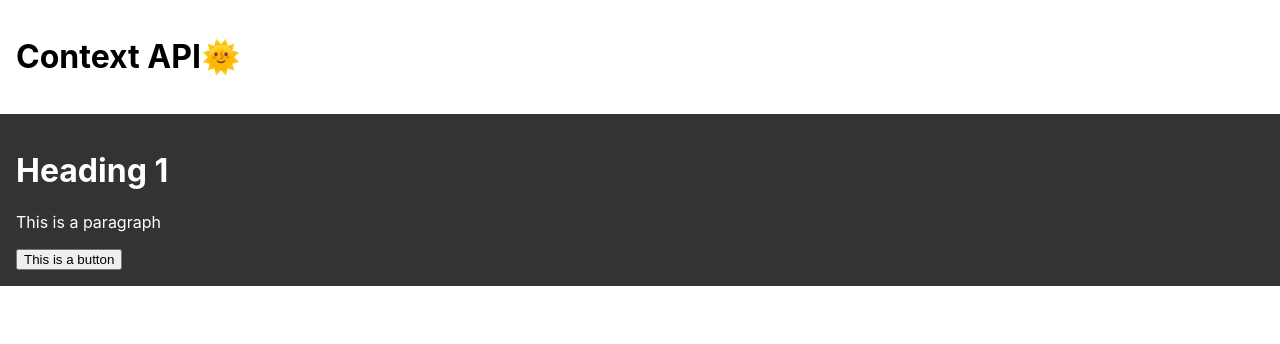
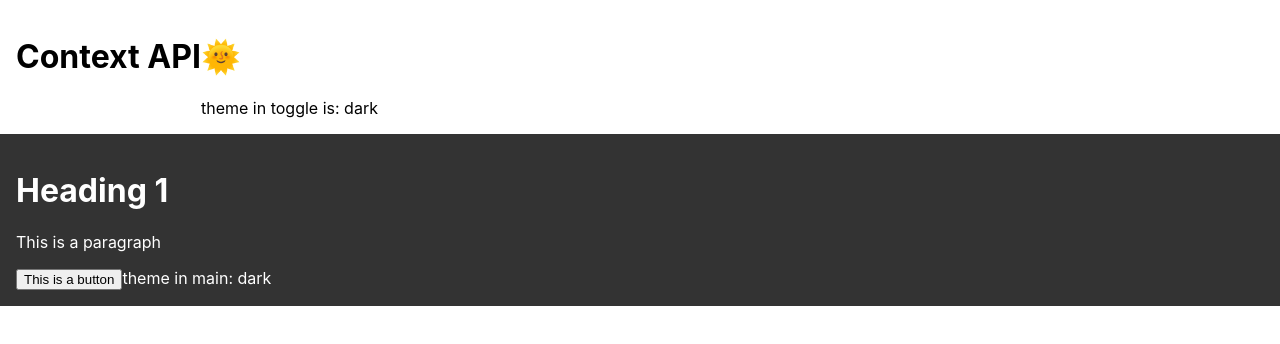
Before and after one commit to Shamsyum/review-context-api, a React (Create React App) app: page / in a window 1280 px wide. Shown: the top 344 px of the page. Built offline with nearby package versions, Linux system fonts and the light colour scheme.

Commit message:
Added and Updated files for basic redux implementation

```diff
--- a/package.json
+++ b/package.json
@@ -8,7 +8,9 @@
     "@testing-library/user-event": "^12.1.10",
     "react": "^17.0.1",
     "react-dom": "^17.0.1",
+    "react-redux": "^7.2.2",
     "react-scripts": "4.0.1",
+    "redux": "^4.0.5",
     "web-vitals": "^0.2.4"
   },
   "scripts": {
--- a/src/App.js
+++ b/src/App.js
@@ -1,19 +1,15 @@
-import React, {useState} from 'react';
-import ThemeContext from './ThemeContext.js';
+// Incomplete !!!
+// The Context is not updating correctly with useReducer.
 import Header from './Header.js';
 import Main from './MainWithFunction.js';
 
 import './App.css';
-
 function App() {
-  const [theme, setThemeMode] = useState("dark");
   return (
-    <ThemeContext.Provider value = {[ theme, setThemeMode ]}>
       <div>
         <Header />
         <Main />
       </div>
-    </ThemeContext.Provider>
   );
 }
 
--- a/src/MainWithFunction.js
+++ b/src/MainWithFunction.js
@@ -1,9 +1,12 @@
-import React, {useContext} from 'react';
-import ThemeContext from './ThemeContext.js';
-import AppTheme from "./Colors.js";
+import {useSelector} from 'react-redux';
+import AppTheme from './Colors';
 
 const Main = () => {
-    const [theme] = useContext(ThemeContext);
+
+    const theme = useSelector((state)=>{
+        return state.theme;
+    })
+
     const currentTheme = AppTheme[theme];
     return (
         <main style = {{
@@ -14,6 +17,7 @@ const Main = () => {
             <h1>Heading 1</h1>
             <p>This is a paragraph</p>
             <button>This is a button</button>
+            theme in main: {theme}
         </main>
     );
 }
--- a/src/ThemeContext.js
+++ /dev/null
@@ -1,4 +0,0 @@
-import {createContext} from "react";
-
-const ThemeContext = createContext({theme: "dark", setThemeMode: () => {}});
-export default ThemeContext;
--- /dev/null
+++ b/src/ThemeReducer.js
@@ -0,0 +1,19 @@
+
+const initialState = {
+    theme: "dark"
+}
+
+export const themeReducer = (state = initialState, action) => {
+
+    switch (action.type) {
+        case 'TOGGLE':
+            return {
+                ...state,
+                    theme: (state.theme === "light" ? "dark" : "light")
+            };
+        default: {
+            return state
+        }
+
+    }
+}
--- a/src/ThemeToggler.js
+++ b/src/ThemeToggler.js
@@ -1,20 +1,20 @@
-import React, {useContext} from 'react';
-import ThemeContext from './ThemeContext.js';
+import {useDispatch, useSelector} from 'react-redux';
 
 const themeTogglerStyle = {
     cursor: "pointer"
 }
 
 const ThemeToggler = () => {
-    const [theme, setThemeMode] = useContext(ThemeContext);
-    function setTheme(){
-        setThemeMode(theme === "dark" ? "light" : "dark");
-    }
+    const dispatch = useDispatch();
+    const theme = useSelector((state)=>{
+        return state.theme;
+    });
     return(
-        <div style = {themeTogglerStyle} onClick={setTheme}>
+        <div style = {themeTogglerStyle} onClick={()=>dispatch({type: 'TOGGLE'})}>
             <span title = "switch theme">
                 <h1>{theme === "light" ? "🌚" : "🌞"}</h1>
             </span>
+            theme in toggle is: {theme}
         </div>
     );
 }
--- a/src/index.js
+++ b/src/index.js
@@ -3,11 +3,18 @@ import ReactDOM from 'react-dom';
 import './index.css';
 import App from './App';
 import reportWebVitals from './reportWebVitals';
+import {Provider} from 'react-redux/es';
+import { store } from './store.js';
 
 ReactDOM.render(
   <React.StrictMode>
-    <App />
+    <Provider store = {store}>
+
+      <App />
+
+    </Provider>
   </React.StrictMode>,
+
   document.getElementById('root')
 );
 
--- /dev/null
+++ b/src/store.js
@@ -0,0 +1,4 @@
+import {createStore} from 'redux';
+import {themeReducer} from './ThemeReducer.js';
+
+export const store = createStore(themeReducer);
```
Also changed, not shown: 2 other files (tests, documents, lock files or other folders).
